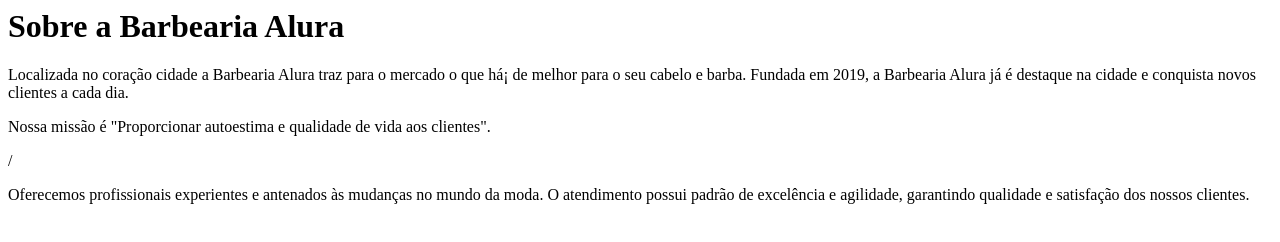
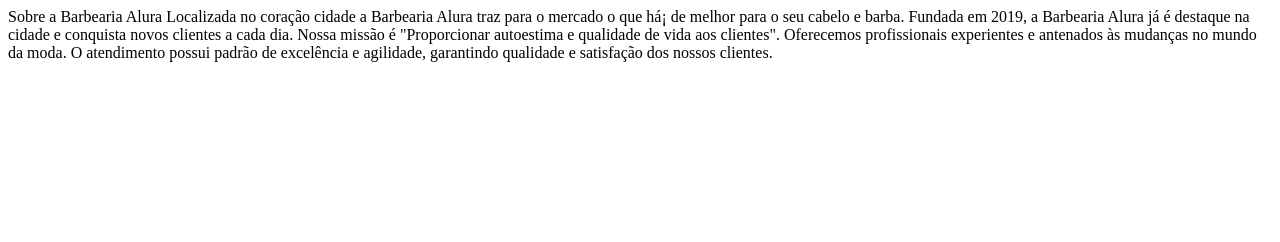
Before and after one commit to ThiagoHasab/1-c-P.C-Thiago-Bastos, a plain HTML site: page index.html in a window 1280 px wide. Drawn offline with Linux system fonts and the light colour scheme.

Commit message:
Add files via upload

```diff
--- a/index.html
+++ b/index.html
@@ -1,11 +1,15 @@
-<h1>Sobre a Barbearia Alura</h1>
+<!DOCTYPE html>
+<html>
+<head>
+	<meta charset="utf-8">
+	<meta name="viewport" content="width=device-width, initial-scale=1">
+	<title>BARBEARIA ALURA</title>
+</head>
+<body>
+	Sobre a Barbearia Alura
+Localizada no coração cidade a Barbearia Alura traz para o mercado o que há¡ de melhor para o seu cabelo e barba. Fundada em 2019, a Barbearia Alura já é destaque na cidade e conquista novos clientes a cada dia.
+Nossa missão é "Proporcionar autoestima e qualidade de vida aos clientes".
+Oferecemos profissionais experientes e antenados às mudanças no mundo da moda. O atendimento possui padrão de excelência e agilidade, garantindo qualidade e satisfação dos nossos clientes.
 
-<p>Localizada no coração cidade a Barbearia Alura traz para o mercado o que há¡ de melhor para o seu cabelo e barba. Fundada em 2019, a Barbearia Alura já é destaque na cidade e conquista novos clientes a cada dia.
-
-<p>Nossa missão é "Proporcionar autoestima e qualidade de vida aos clientes".<p>/
-
-<p>Oferecemos profissionais experientes e antenados às mudanças no mundo da moda. O atendimento possui padrão de excelência e agilidade, garantindo qualidade e satisfação dos nossos clientes.</p>
-
-
-
-<tag>
+</body>
+</html>
```
